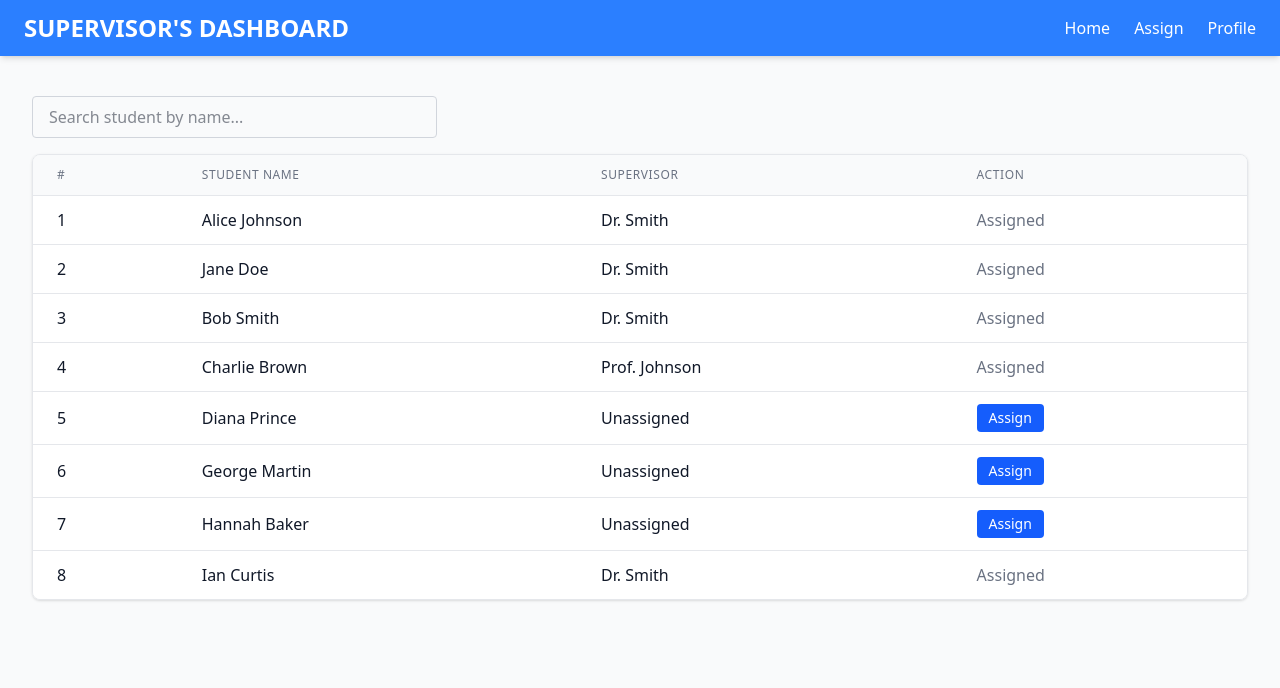
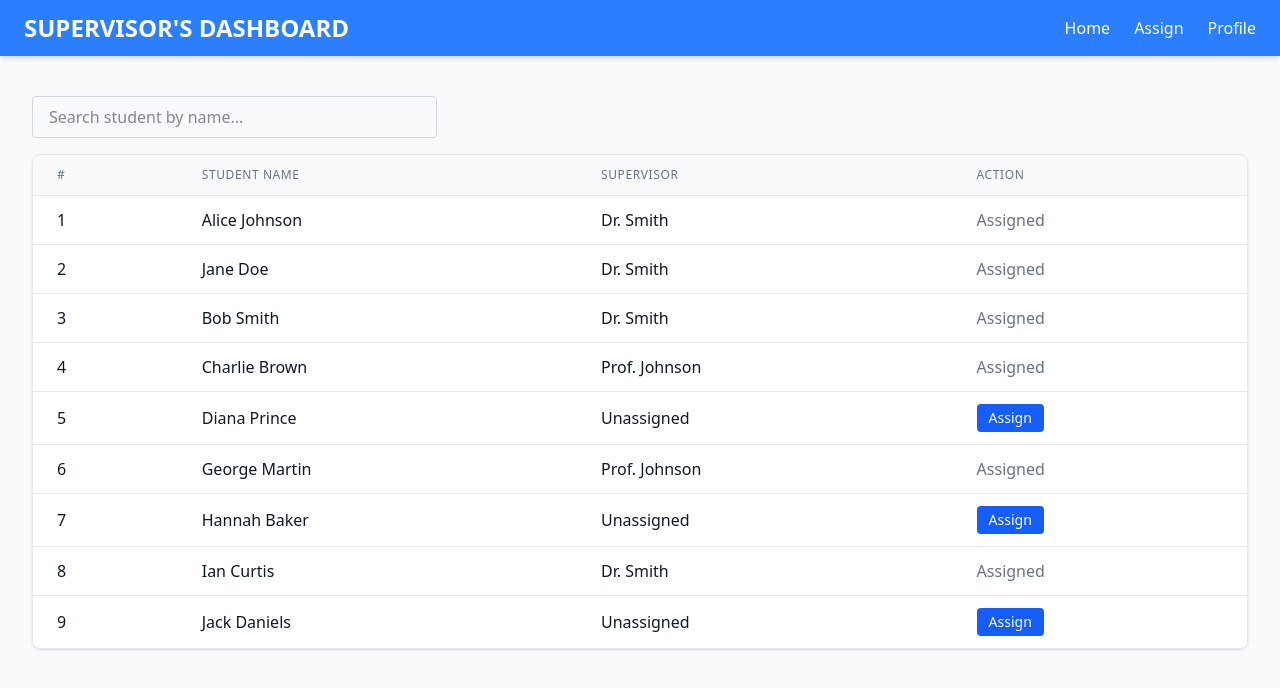
Before and after one commit to Peloxe/Log-book-Tracker, a Vue app: page /assign in a window 1280 px wide. Shown: the top 688 px of the page. Built offline with nearby package versions, Linux system fonts and the light colour scheme.

Commit message:
litle changes

```diff
--- a/src/pages/Assign.vue
+++ b/src/pages/Assign.vue
@@ -23,19 +23,17 @@
         </thead>
         <tbody class="bg-white divide-y divide-gray-200">
           <tr
-            v-for="(student, index) in filteredStudents"
+            v-for="(student, index) in displayedStudents"
             :key="student.id"
             class="hover:bg-gray-50 transition"
           >
             <td class="px-6 py-3 font-medium">{{ index + 1 }}</td>
             <td class="px-6 py-3">{{ student.name }}</td>
-            <td class="px-6 py-3">
-              {{ getSupervisorName(student.supervisorId) }}
-            </td>
+            <td class="px-6 py-3">{{ getSupervisorName(student.supervisorId) }}</td>
             <td class="px-6 py-3">
               <button
                 v-if="!student.supervisorId"
-                @click="assignStudent(student.id)"
+                @click="assignStudent(student)"
                 class="bg-blue-600 hover:bg-blue-700 text-white px-3 py-1 rounded text-sm"
               >
                 Assign
@@ -44,7 +42,7 @@
             </td>
           </tr>
 
-          <tr v-if="filteredStudents.length === 0">
+          <tr v-if="displayedStudents.length === 0">
             <td colspan="4" class="px-6 py-3 text-center text-gray-500">
               No students found.
             </td>
@@ -62,24 +60,24 @@ import { useSupervisorStore } from '@/stores/supervisorStore';
 
 const studentStore = useStudentStore();
 const supervisorStore = useSupervisorStore();
-
 const searchTerm = ref('');
 
-// Filter students by search term
-const filteredStudents = computed(() => {
+// Computed for filtered and reactive students
+const displayedStudents = computed(() => {
   return studentStore.students
-    .filter(s => s.name.toLowerCase().includes(searchTerm.value.toLowerCase()))
-    .slice(0, 20); // optional limit
+    .filter(student => student.name.toLowerCase().includes(searchTerm.value.toLowerCase()))
+    .slice(0, 20);
 });
 
-// Get supervisor name or "Unassigned"
+// Get supervisor name or Unassigned
 const getSupervisorName = (id) => {
   const sup = supervisorStore.fetchSupervisor(id);
   return sup ? sup.name : 'Unassigned';
 };
 
-// Assign student to the logged-in supervisor
-const assignStudent = (studentId) => {
-  studentStore.assignToSupervisor(studentId, supervisorStore.loggedInSupervisorId);
+// Assign student and reactively update table
+const assignStudent = (student) => {
+  studentStore.assignToSupervisor(student.id, supervisorStore.loggedInSupervisorId);
+  // Vue ref will detect the change and immediately update the table
 };
 </script>
--- a/src/pages/Profile.vue
+++ b/src/pages/Profile.vue
@@ -4,7 +4,7 @@
     <div class="flex items-center gap-6 mb-6">
       <!-- Profile Picture / Avatar -->
       <<!-- Profile Picture / Avatar -->
-<div class="w-28 h-28 rounded-full bg-gray-200 flex items-center justify-center overflow-hidden">
+<div class="w-35 h-35 rounded-full bg-gray-200 flex items-center justify-center overflow-hidden">
   <img
     v-if="supervisor?.profilePicture"
     :src="supervisor.profilePicture"
--- a/src/stores/studentStore.js
+++ b/src/stores/studentStore.js
@@ -1,9 +1,9 @@
 import { defineStore } from 'pinia';
-import { ref, watch } from 'vue';
+import { ref } from 'vue';
 
 export const useStudentStore = defineStore('student', () => {
   // Default students with tasks (tasks are NOT persisted)
-  const defaultStudents = [
+  const students = ref([
     {
       id: 1,
       name: 'Alice Johnson',
@@ -33,47 +33,19 @@ export const useStudentStore = defineStore('student', () => {
     },
     { id: 4, name: 'Charlie Brown', supervisorId: 2, submittedTasks: [] },
     { id: 5, name: 'Diana Prince', supervisorId: null, submittedTasks: [] },
-    { id: 6, name: 'George Martin', supervisorId: null, submittedTasks: [] },
+    { id: 6, name: 'George Martin', supervisorId: 2, submittedTasks: [] },
     { id: 7, name: 'Hannah Baker', supervisorId: null, submittedTasks: [] },
     { id: 8, name: 'Ian Curtis', supervisorId: 1, submittedTasks: [
       { title: 'Research Paper', details: 'Completed literature review' },
       { title: 'Prototype Development', details: 'Built initial prototype' },
-    ]}
-  ];
+    ]},
+    { id: 9, name: 'Jack Daniels', supervisorId: null, submittedTasks: [] }
+  ]);
 
-  // Load only supervisor assignments from localStorage
-  const savedAssignments = JSON.parse(localStorage.getItem('students')) || [];
-
-  const students = ref(
-    defaultStudents.map(d => {
-      const saved = savedAssignments.find(s => s.id === d.id);
-      return {
-        ...d,
-        supervisorId: saved?.supervisorId ?? d.supervisorId
-        // submittedTasks remain in memory → reset on dev server restart
-      };
-    })
-  );
-
-  // Watch students and persist only id + supervisorId
-  watch(
-    students,
-    (newVal) => {
-      const assignedData = newVal.map(s => ({
-        id: s.id,
-        supervisorId: s.supervisorId ?? null
-      }));
-      localStorage.setItem('students', JSON.stringify(assignedData));
-    },
-    { deep: true }
-  );
-
-  // Assign student to supervisor
+  // Assign student to supervisor temporarily (does NOT persist)
   const assignToSupervisor = (studentId, supervisorId) => {
     const student = students.value.find(s => s.id === studentId);
-    if (student) {
-      student.supervisorId = supervisorId;
-    }
+    if (student) student.supervisorId = supervisorId;
   };
 
   // Update student fully
```
